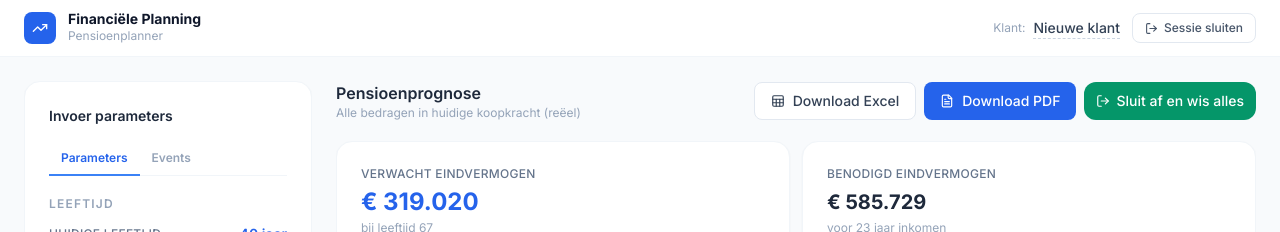
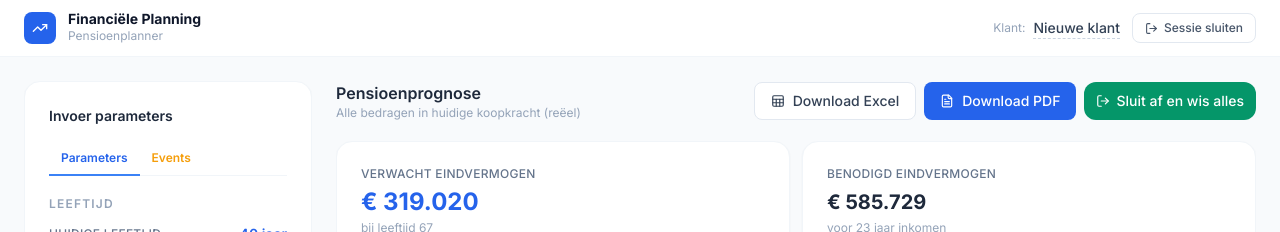
Before and after one commit to hendrik-titolab/financieel-onafhankelijk, a React (Vite) app: page / in a window 1280 px wide. Shown: the top 232 px of the page. Built offline with nearby package versions, Linux system fonts and the light colour scheme.

Commit message:
Bandbreedte standaard aangevinkt; Events tab geel

```diff
--- a/src/components/PensionPlanner/InputPanel.tsx
+++ b/src/components/PensionPlanner/InputPanel.tsx
@@ -410,9 +410,13 @@ export function InputPanel({ inputs, onChange }: Props) {
         ] as const).map(t => (
           <button key={t.id} onClick={() => setTab(t.id)}
             className={`px-3 py-2 text-xs font-semibold border-b-2 transition-colors -mb-px ${
-              tab === t.id
-                ? 'border-primary-500 text-primary-600'
-                : 'border-transparent text-slate-400 hover:text-slate-600'
+              t.id === 'events'
+                ? tab === 'events'
+                  ? 'border-amber-400 text-amber-600'
+                  : 'border-transparent text-amber-500 hover:text-amber-600'
+                : tab === 'parameters'
+                  ? 'border-primary-500 text-primary-600'
+                  : 'border-transparent text-slate-400 hover:text-slate-600'
             }`}>
             {t.label}
           </button>
--- a/src/components/PensionPlanner/ResultsPanel.tsx
+++ b/src/components/PensionPlanner/ResultsPanel.tsx
@@ -85,7 +85,7 @@ function nominalIncome(realMonthly: number, inflation: number, yearsFromNow: num
 }
 
 export function ResultsPanel({ inputs, result, mc, isCalculating, onRunMonteCarlo, clientName, onCloseSession }: Props) {
-  const [showMonteCarlo, setShowMonteCarlo] = useState(false)
+  const [showMonteCarlo, setShowMonteCarlo] = useState(true)
   const [isExportingPdf, setIsExportingPdf] = useState(false)
   const [isClosingSession, setIsClosingSession] = useState(false)
   const [showInflationDetail, setShowInflationDetail] = useState(false)
```
